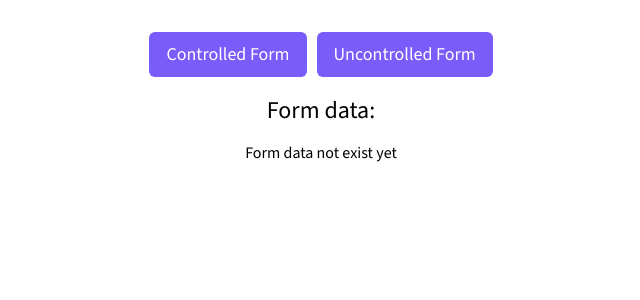
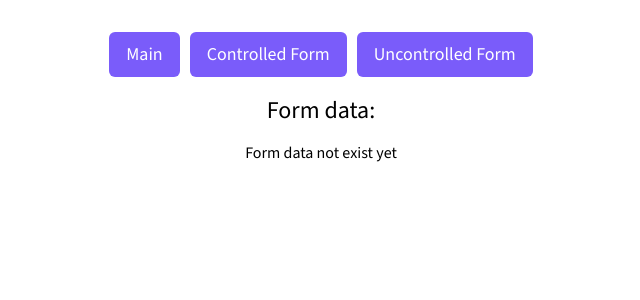
Before and after one commit to iZeevens/repo-data, a React (Vite) app in the folder forms/: page / in a window 1280 px wide. Shown: the top 300 px of the page, without its empty margins (319-959 px from the left). Built offline with nearby package versions, Linux system fonts and the light colour scheme.

Commit message:
feat: add main btn

```diff
--- a/forms/src/App.tsx
+++ b/forms/src/App.tsx
@@ -10,6 +10,9 @@ function App() {
   return (
     <main className="main">
       <nav className="forms-container">
+        <Link to={'/'} className="link">
+          <button className="form first-form">Main</button>
+        </Link>
         <Link to={'/controlled'} className="link">
           <button className="form first-form">Controlled Form</button>
         </Link>
```
